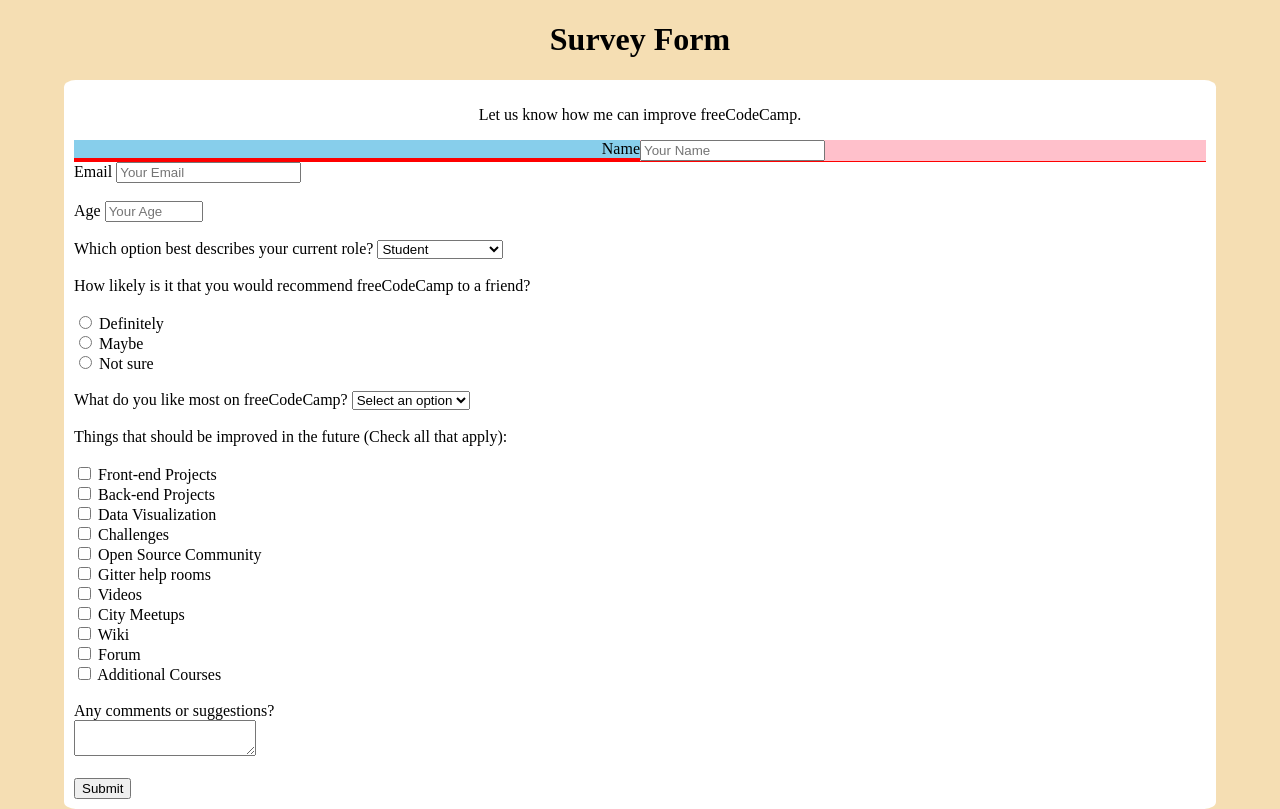
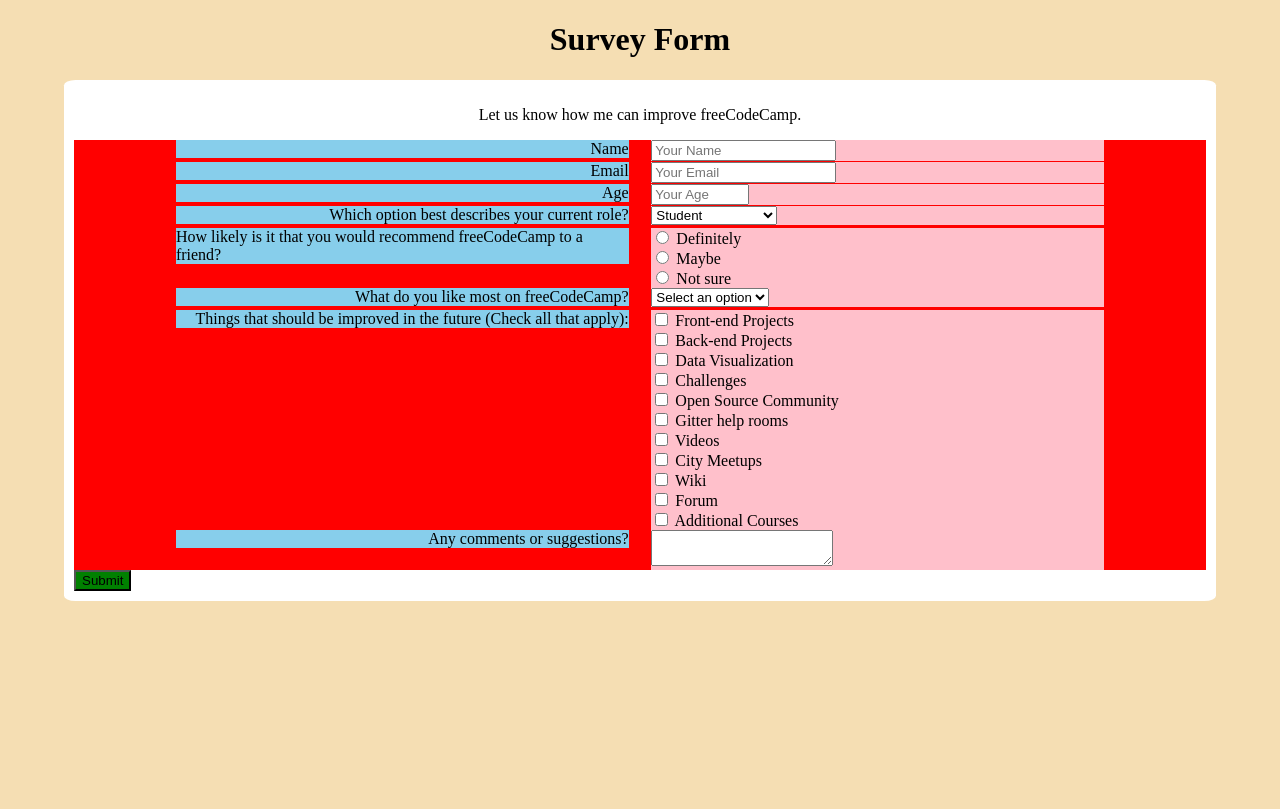
Before and after one commit to PatMan10/survey_form, a PHP site: page / in a window 1280 px wide. After the commit the page ends 601 px from the top, so only its background shows below. Run offline with PHP 8.4, Linux system fonts and the light colour scheme.

Commit message:
added grid layout

```diff
--- a/css/styles.css
+++ b/css/styles.css
@@ -7,23 +7,28 @@ html {
 .row {
   width: 100%;
   background-color: red;
+  display: inline-block;
 }
 
 .col-l {
-  width: 50%;
+  width: 40%;
+  position: relative;
+  left: 9%;
   background-color: skyblue;
   display: inline-block;
 }
 
+.col-l > * {
+  float: right;
+}
+
 .col-r {
-  width: 50%;
+  width: 40%;
+  position: relative;
+  right: 9%;
   background-color: pink;
   float: right;
   display: inline-block;
-}
-
-#name-label {
-  float: right;
 }
 
 h1, p {
@@ -43,8 +48,11 @@ form {
 }
 
 #number {
-  width: 90px;
-  margin: auto;
+  min-width: 90px;
+}
+
+#submit {
+  background-color: green;
 }
 
 @media (min-width: 768) {
--- a/page.html
+++ b/page.html
@@ -23,23 +23,35 @@
         </div>
       </div>
 
+      <div class="row">
+        <div class="col-l">
           <label id="email-label" for="email">
             Email
           </label>
+        </div>
+        <div class="col-r">
           <input id="email" type="email" placeholder="Your Email" required />
-      <br>
-      <br>
+        </div>
+      </div>
 
+      <div class="row">
+        <div class="col-l">
           <label id="number-label" for="number">
             Age
           </label>
+        </div>
+        <div class="col-r">
           <input id="number" type="number" min="0" max="10" placeholder="Your Age" />
-      <br>
-      <br>
+        </div>
+      </div>
 
+       <div class="row">
+        <div class="col-l">
           <label for="dropdown">
             Which option best describes your current role?
           </label>
+        </div>
+        <div class="col-r">
           <select id="dropdown">
             <option value="student">Student</option>
             <option value="full-time-job">Full Time Job</option>
@@ -47,14 +59,16 @@
             <option value="no-say">Prefer not to say</option>
             <option value="other">Other</option>
           </select>
-      <br>
-      <br>
+        </div>
+      </div>
 
+      <div class="row">
+        <div class="col-l">
           <label>
             How likely is it that you would recommend freeCodeCamp to a friend?
           </label>
-      <br>
-      <br>
+        </div>
+        <div class="col-r">
           <input id="definitely" value="definitely" name="recommend" type="radio">
           <label for="definitely">Definitely</label>
           <br>
@@ -63,12 +77,17 @@
           <br>
           <input id="not-sure" value="not-sure" name="recommend" type="radio">
           <label for="not-sure">Not sure</label>
-      <br>
-      <br>
+        </div>
+      </div>
 
+
+      <div class="row">
+        <div class="col-l">
           <label for="like-most">
             What do you like most on freeCodeCamp?
           </label>
+        </div>
+        <div class="col-r">
           <select id="like-most">
             <option value="" disabled selected>Select an option</option>
             <option value="challenges">Challenges</option>
@@ -76,14 +95,16 @@
             <option value="community">Community</option>
             <option value="open-source">Open Source</option>
           </select>
-      <br>
-      <br>
+        </div>
+      </div>
 
+      <div class="row">
+        <div class="col-l">
           <label>
             Things that should be improved in the future (Check all that apply):
           </label>
-      <br>
-      <br>
+        </div>
+        <div class="col-r">
           <input id="front-end-projects" type="checkbox" value="front-end-projects" />
           <label for="front-end-projects">Front-end Projects</label>
           <br>
@@ -116,14 +137,17 @@
           <br>
           <input id="additional-courses" type="checkbox" value="additional-courses" />
           <label for="additional-courses">Additional Courses</label>
-      <br>
-      <br>
+        </div>
+      </div>
 
+      <div class="row">
+        <div class="col-l">
           <label for="comments">Any comments or suggestions?</label>
-      <br>
+        </div>
+        <div class="col-r">
           <textarea id="comments"> </textarea>
-      <br>
-      <br>
+        </div>
+      </div>
 
       <button id="submit" type="submit">Submit</button>
     </form>
```
Lines whose indentation alone changed are shown as unchanged.
